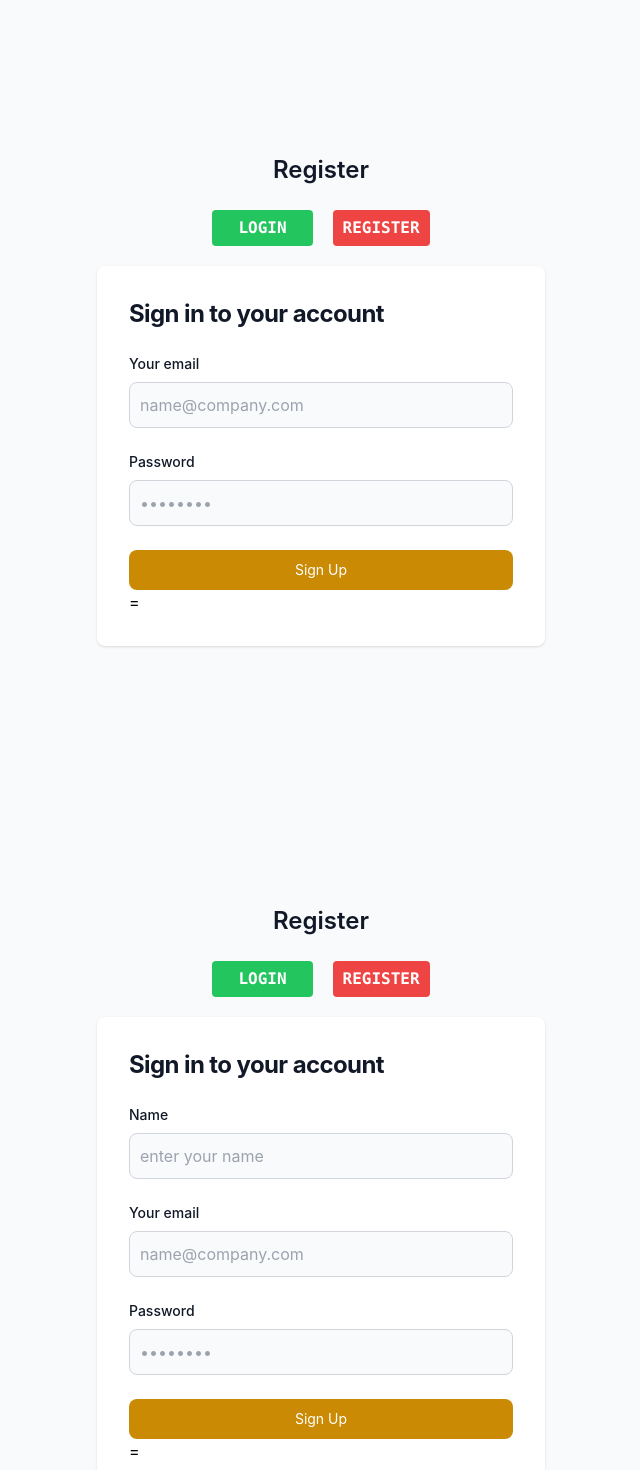
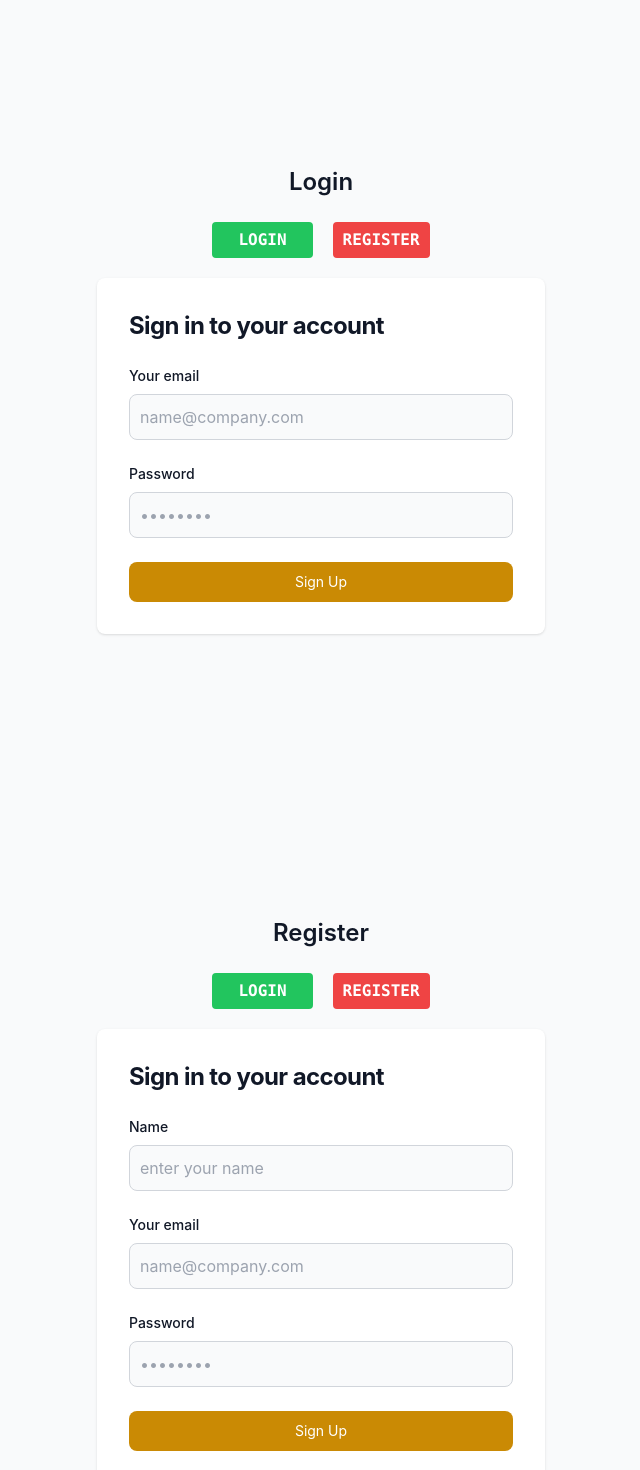
Before and after one commit to rajat12826/FrontendLost, a React (Create React App) app: page /register in a window 1280 px wide. Shown: the top 1470 px of the page, without its empty margins (319-959 px from the left). Built offline with nearby package versions, Linux system fonts and the light colour scheme.

Commit message:
Removed "="

```diff
--- a/src/components/Login.jsx
+++ b/src/components/Login.jsx
@@ -83,7 +83,7 @@ function Login() {
   <div class="flex flex-col items-center justify-center px-6 py-8 mx-auto md:h-screen lg:py-0">
       <a href="#" class="flex items-center mb-6 text-2xl font-semibold text-gray-900 dark:text-white">
 
-         Register
+        Login
       </a>
       <div className="login_signUp_toggle text-white flex mb-5 ">
                   <p onClick={(e) => switchTabs(e, "login") } className='mr-5 font-bold font-mono border-2 p-1 px-6 border-green-500 bg-green-500 rounded hover:text-green-500 hover:bg-gray-900 hover:border-none'>LOGIN</p>
@@ -107,7 +107,6 @@ function Login() {
 
 
                   <button type="submit" class="w-full text-white bg-yellow-600 hover:bg-transparent hover:text-yellow-500 hover:font-bold  rounded-lg text-sm px-5 py-2.5 text-center dark:bg-primary-600">Sign Up</button>
-=
               </form>
           </div>
       </div>
--- a/src/components/Register.jsx
+++ b/src/components/Register.jsx
@@ -106,7 +106,6 @@ function Register() {
 
 
                   <button type="submit" class="w-full text-white bg-yellow-600 hover:bg-transparent hover:text-yellow-500 hover:font-bold  rounded-lg text-sm px-5 py-2.5 text-center dark:bg-primary-600">Sign Up</button>
-=
               </form>
           </div>
       </div>
```
